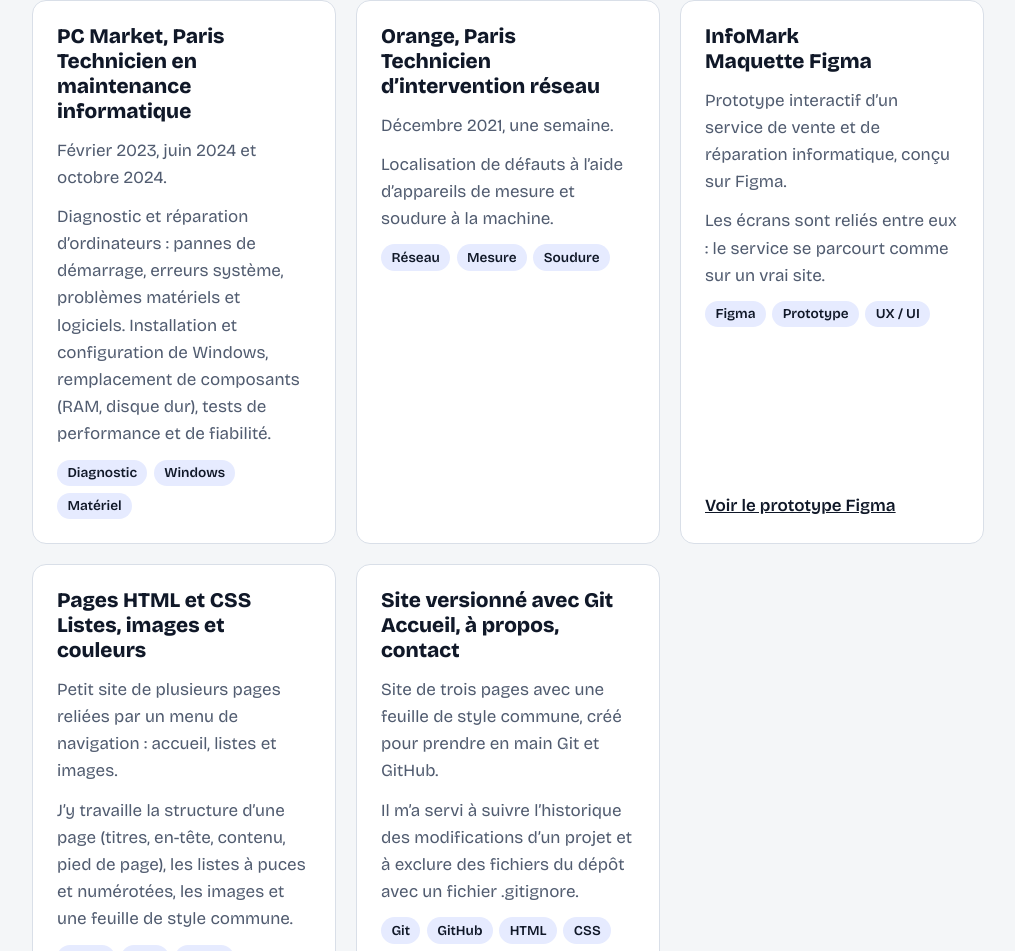
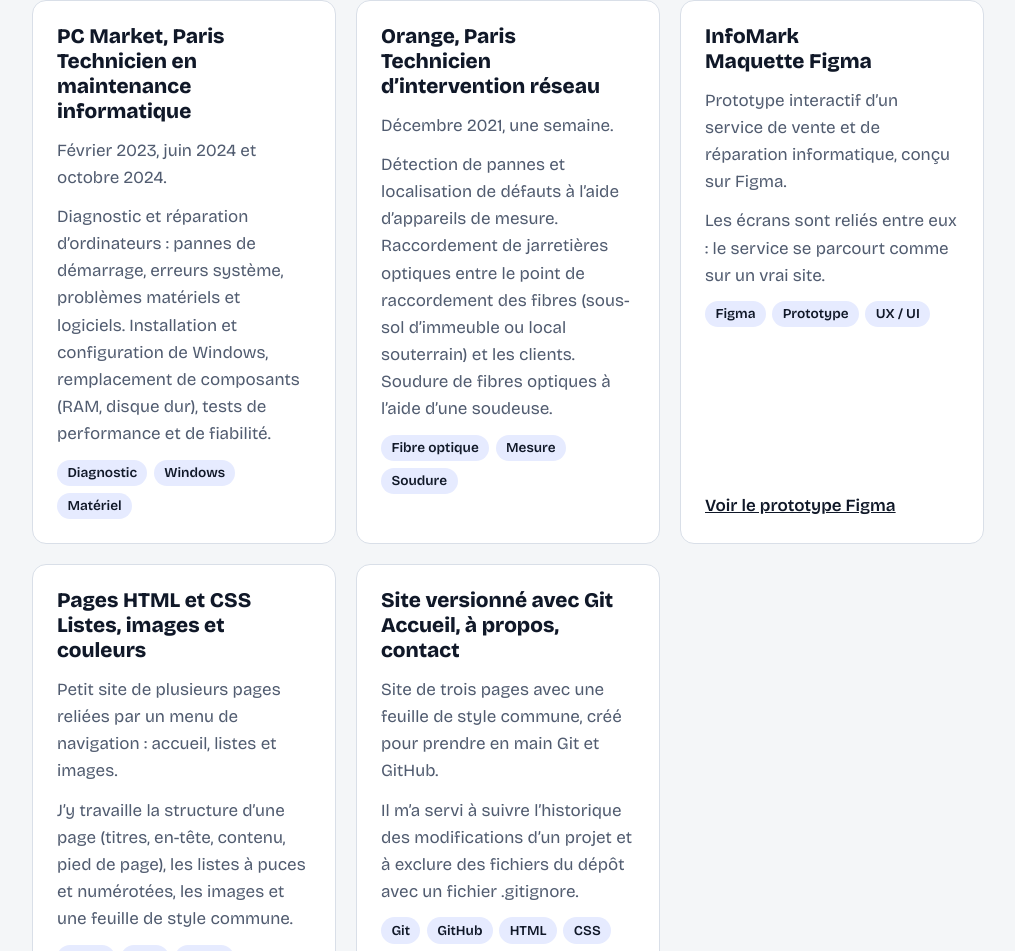
Before and after one commit to bossslk/Portfolio, a plain HTML site: page index.html in a window 1280 px wide. Shown: the part 904-1855 px from the top of the page, without its empty margins (132-1147 px from the left). Drawn offline with nearby package versions, Linux system fonts and the light colour scheme.

Commit message:
Add files via upload

```diff
--- a/index.html
+++ b/index.html
@@ -38,8 +38,8 @@
       <article class="card">
         <h3>Orange, Paris<br>Technicien d’intervention réseau</h3>
         <p>Décembre 2021, une semaine.</p>
-        <p>Localisation de défauts à l’aide d’appareils de mesure et soudure à la machine.</p>
-        <ul class="tags"><li>Réseau</li><li>Mesure</li><li>Soudure</li></ul>
+        <p>Détection de pannes et localisation de défauts à l’aide d’appareils de mesure. Raccordement de jarretières optiques entre le point de raccordement des fibres (sous-sol d’immeuble ou local souterrain) et les clients. Soudure de fibres optiques à l’aide d’une soudeuse.</p>
+        <ul class="tags"><li>Fibre optique</li><li>Mesure</li><li>Soudure</li></ul>
       </article>
       <article class="card">
         <h3>InfoMark<br>Maquette Figma</h3>
```
